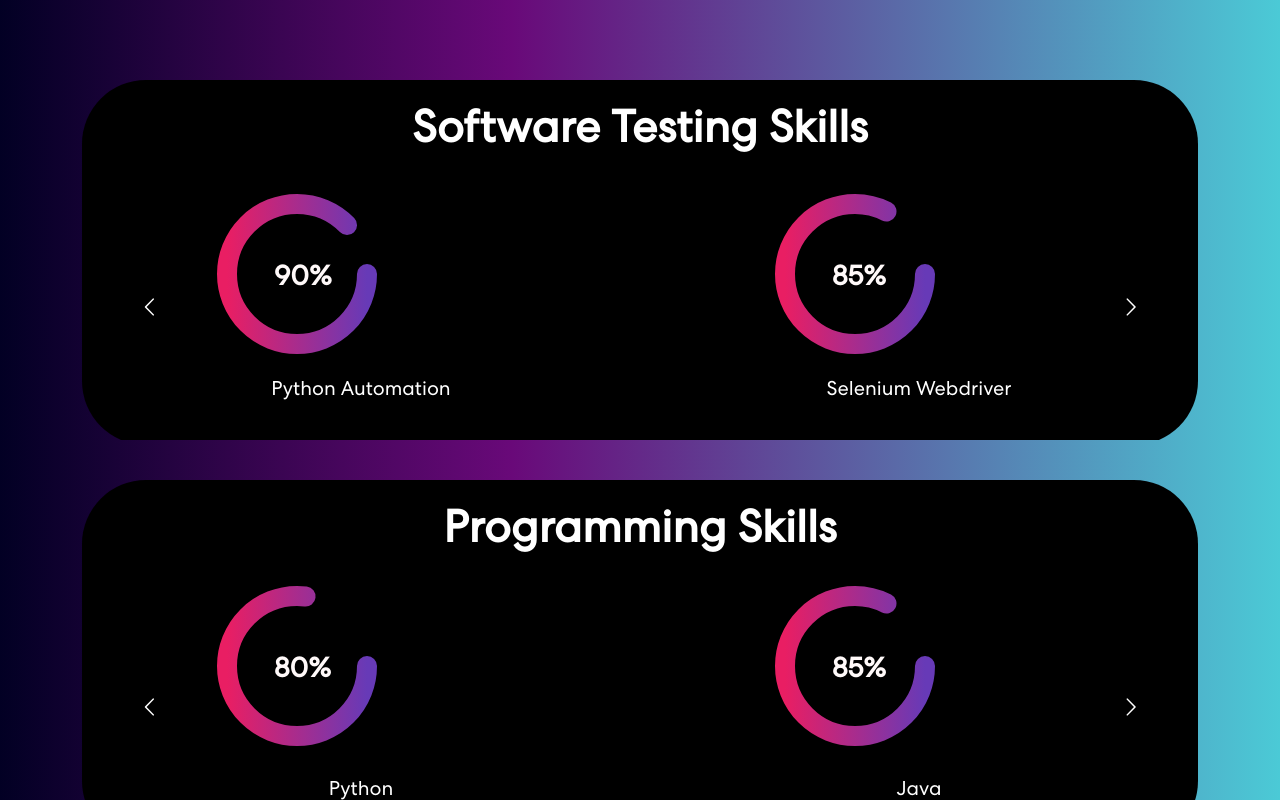
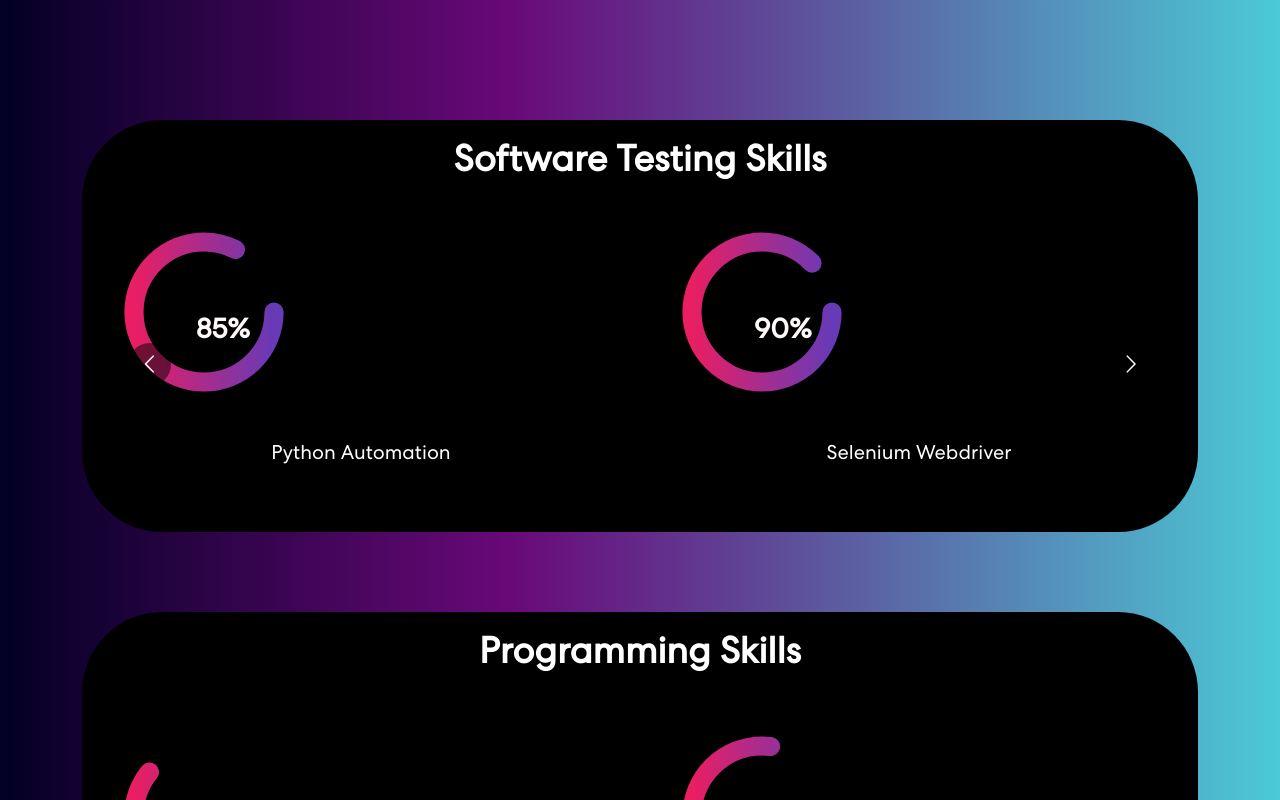
Before and after one commit to alyfahmad/personal_portfolio, a React (Create React App) app in the folder personal-portfolio/: page / in a window 1280 px wide. Shown: the part 760-1560 px from the top of the page. Built offline with nearby package versions, Linux system fonts and the light colour scheme.

Commit message:
Support for 3 resolutions added for Skills

```diff
--- a/personal-portfolio/src/App.css
+++ b/personal-portfolio/src/App.css
@@ -306,8 +306,8 @@
 
 /* Skills */
 .skill {
-  padding: 100px 0px 0px 0px;
-  height: 400px;
+  padding: 10vh 0vh 0vh 0vh;
+  height: 100%;
   position: relative;
   background: rgb(2,0,36);
   background: linear-gradient(90deg, rgba(2,0,36,1) 0%, rgba(105,9,121,1) 40%, rgba(75,202,214,1) 100%);
@@ -318,29 +318,22 @@
 
 .skill-bx {
   background: #000000;
-  border-radius: 64px;
+  border-radius: 10vh;
   text-align: center;
-  margin-top: -60px;
-  height: 125%;
+  /* margin-top: -5%; */
+  /* height: 150%; */
   /* border: 1px solid blue; */
 }
 
 .skill-bx-testing{
   background: #000000;
-  border-radius: 64px;
+  border-radius: 10vh;
   text-align: center;
-  margin-top: -60px;
-  height: 125%;
+  /* margin-top: -5%; */
+  /* height: 150%; */
   /* border: 1px solid blue; */
 }
 
-.skill h2 {
-  font-size: 45px;
-  font-weight: 700;
-  margin-top: 0px;
-  padding-top: 20px;
-  padding-bottom: 20px;
-}
 
 /* .skill p {
   color: #B8B8B8;
@@ -352,7 +345,7 @@
 
 .skill-slider {
   width: 100%;
-  margin: 0 auto;
+  /* margin: 0 auto; */
   position: relative;
 }
 
@@ -374,16 +367,249 @@
 } */
 
 .skill-slider {
-  height: 250px;
+  height: 42vh;
 }
 
-.skill-slider .item .gauge{
-  width: 160px;
-  height: 160px;
+@media (max-width: 480px) {
+  .skill-slider .item .gauge{
+    width: 40vh;
+    height: 24vh;
+    position: relative;
+    top: 10vh;
+    left: 17vh;
+  }
+
+  .skill-bx .number h3{
+    font-weight: bold;
+    color: rgb(255, 249, 249);
+    position: absolute;
+    /* top: 0vh; */
+    left: 3vh;
+  }
+
+  .skill-bx-testing .number h3{
+    font-weight: bold;
+    color: rgb(255, 249, 249);
+    position: absolute;
+    /* top: 0vh; */
+    left: 3vh;
+  }
+
+  .skill-bx .item h5{
+    /* text-align: center; */
+    /* margin-top: 100px; */
+    position: relative;
+    /* left: -0vh; */
+    top: 2vh;
+    /* position: absolute;
+    top: 160px;
+    left: 200px; */
+    /* margin: 200px 0px 0px 90px; */
+  }
+
+
+  .skill-bx-testing .item h5{
+    position: relative;
+    /* left: 4vh; */
+    top: 2vh;
+    /* position: absolute;
+    top: 160px;
+    left: 200px; */
+    /* margin: 200px 0px 0px 90px; */
+  }
+
+  .skill-slider .item svg{
+    position: absolute;
+    top: 2vh;
+    left: 13vh;
+  }
+
+  .skill-bx-testing .skill-slider .item svg{
+    position: absolute;
+    top: 2vh;
+    left: 13vh;
+  }
+
+  .skill-slider .item .circle{
+    fill:none;
+    stroke: url(#GradientColor);
+    stroke-width: 5vw;
+    stroke-dasharray: 472;
+    stroke-dashoffset: 472;
+    /* animation: anim 1s linear forwards; */
+  }
+
+  .skill h2 {
+    font-size: calc(24px + 1vw);
+    font-weight: 700;
+    /* margin-top: 0px; */
+    padding-top: 3vh;
+    padding-bottom: 2vh;
+  }
+}
+ /* Screen: 1366x768 */
+@media  (min-width: 481px) and (max-width: 1366px) {
+  .skill-slider .item .gauge{
+    width: 40vh;
+    height: 26vh;
+    position: relative;
+    top: 13vh;
+    left: 82vh;
+  }
+
+  .skill-bx .number h3{
+    font-weight: bold;
+    color: rgb(255, 249, 249);
+    position: absolute;
+    top: -3vh;
+    left: 2vh;
+  }
+
+  .skill-bx-testing .number h3{
+    font-weight: bold;
+    color: rgb(255, 249, 249);
+    position: absolute;
+    top: -3vh;
+    left: 2vh;
+  }
+
+  .skill-bx .item h5{
+    /* text-align: center; */
+    /* margin-top: 100px; */
+    position: relative;
+    /* left: -0vh; */
+    /* top: 2vh; */
+    /* position: absolute;
+    top: 160px;
+    left: 200px; */
+    /* margin: 200px 0px 0px 90px; */
+  }
+
+
+  .skill-bx-testing .item h5{
+    position: relative;
+    /* left: 4vh; */
+    /* top: 0vh; */
+    /* position: absolute;
+    top: 160px;
+    left: 200px; */
+    /* margin: 200px 0px 0px 90px; */
+  }
+
+  .skill-slider .item svg{
+    position: absolute;
+    top: 0vh;
+    left: 75vh;
+  }
+
+  .skill-bx-testing .skill-slider .item svg{
+    position: absolute;
+    top: 0vh;
+    left: 75vh;
+  }
+
+  .skill-slider .item .circle{
+    fill:none;
+    stroke: url(#GradientColor);
+    stroke-width: 1.5vw;
+    stroke-dasharray: 472;
+    stroke-dashoffset: 472;
+    /* animation: anim 1s linear forwards; */
+  }
+
+  .skill h2 {
+    font-size: calc(24px + 1vw);
+    font-weight: 700;
+    /* margin-top: 0px; */
+    padding-top: 2vh;
+    padding-bottom: 1vh;
+  }
+}
+ /* Screen: 1920x1080 */
+@media   (min-width: 1367px) and (max-width: 1920px) {
+  .skill-slider .item .gauge{
+    width: 40vh;
+    height: 26vh;
+    position: relative;
+    top: 13vh;
+    left: 82vh;
+  }
+
+  .skill-bx .number h3{
+    font-weight: bold;
+    color: rgb(255, 249, 249);
+    position: absolute;
+    top: -2.5vh;
+    left: -61vh;
+  }
+
+  .skill-bx-testing .number h3{
+    font-weight: bold;
+    color: rgb(255, 249, 249);
+    position: absolute;
+    top: -2.5vh;
+    left: -61vh;
+  }
+
+  .skill-bx .item h5{
+    /* text-align: center; */
+    /* margin-top: 100px; */
+    position: relative;
+    /* left: -0vh; */
+    /* top: 4vh; */
+    /* position: absolute;
+    top: 160px;
+    left: 200px; */
+    /* margin: 200px 0px 0px 90px; */
+  }
+
+
+  .skill-bx-testing .item h5{
+    position: relative;
+    /* left: 4vh; */
+    /* top: 0vh; */
+    /* position: absolute;
+    top: 160px;
+    left: 200px; */
+    /* margin: 200px 0px 0px 90px; */
+  }
+
+  .skill-slider .item svg{
+    position: absolute;
+    top: 4vh;
+    left: 15vh;
+  }
+
+  .skill-bx-testing .skill-slider .item svg{
+    position: absolute;
+    top: 4vh;
+    left: 15vh;
+  }
+
+  .skill-slider .item .circle{
+    fill:none;
+    stroke: url(#GradientColor);
+    stroke-width: 1.1vw;
+    stroke-dasharray: 472;
+    stroke-dashoffset: 472;
+    /* animation: anim 1s linear forwards; */
+  }
+
+  .skill h2 {
+    font-size: calc(24px + 1vw);
+    font-weight: 700;
+    /* margin-top: 0px; */
+    padding-top: 2vh;
+    /* padding-bottom: -16vh; */
+  }
+}
+/* .skill-slider .item .gauge{
+  width: 40vh;
+  height: 26vh;
   position: relative;
-  top: 80px;
-  left: 135px;
-}
+  top: 13vh;
+  left: 82vh;
+} */
 
 /* .skill .skill-bx .skill-slider .item-left .outer-left{
   width: 160px;
@@ -405,48 +631,6 @@
               0px 12px 10px -10px rgba(255,255,255,0.7)
 } */
 
-.skill-bx .number h3{
-  font-weight: bold;
-  color: rgb(255, 249, 249);
-  position: absolute;
-  top: -35px;
-  left: 57px;
-}
-
-.skill-bx .item h5{
-  text-align: center;
-  margin-top: 10px;
-  /* position: absolute;
-  top: 160px;
-  left: 200px; */
-  /* margin: 200px 0px 0px 90px; */
-}
-
-.skill-bx-testing .number h3{
-  font-weight: bold;
-  color: rgb(255, 249, 249);
-  position: absolute;
-  top: -27px;
-  left: 57px;
-}
-
-.skill-bx-testing .item h5{
-  text-align: center;
-  margin-top: 10px;
-  /* position: absolute;
-  top: 160px;
-  left: 200px; */
-  /* margin: 200px 0px 0px 90px; */
-}
-
-.skill-slider .item .circle{
-  fill:none;
-  stroke: url(#GradientColor);
-  stroke-width: 20px;
-  stroke-dasharray: 472;
-  stroke-dashoffset: 472;
-  /* animation: anim 1s linear forwards; */
-}
 
 .skill-slider .item .circle-animation65{
   animation: anim65 20s linear infinite;
@@ -466,18 +650,6 @@
 
 .skill-slider .item .circle-animation95{
   animation: anim95 20s linear infinite;
-}
-
-.skill-slider .item svg{
-  position: absolute;
-  top: -20px;
-  left: 135px;
-}
-
-.skill-bx-testing .skill-slider .item svg{
-  position: absolute;
-  top: -12px;
-  left: 135px;
 }
 
 @keyframes anim65 {
--- a/personal-portfolio/src/components/TestingSkills.js
+++ b/personal-portfolio/src/components/TestingSkills.js
@@ -135,7 +135,7 @@
                                         </defs>
                                         <circle class="circle circle-animation65" cx="80" cy="80" r="70" stroke-linecap="round" />
                                     </svg>
-                                    <h5>Azure Pipeline integration and Parallel Execution </h5>
+                                    <h5>Azure Pipeline integration and<br/> Parallel Execution </h5>
                                 </div>
                                 <div className="item">
                                     <div class="gauge">
@@ -219,7 +219,7 @@
                                         </defs>
                                         <circle class="circle circle-animation85" cx="80" cy="80" r="70" stroke-linecap="round" />
                                     </svg>
-                                    <h5>Datebase and Data Conversion Testing</h5>
+                                    <h5>Datebase and <br/>Data Conversion Testing</h5>
                                 </div>
                                 <div className="item">
                                     <div class="gauge">
```
